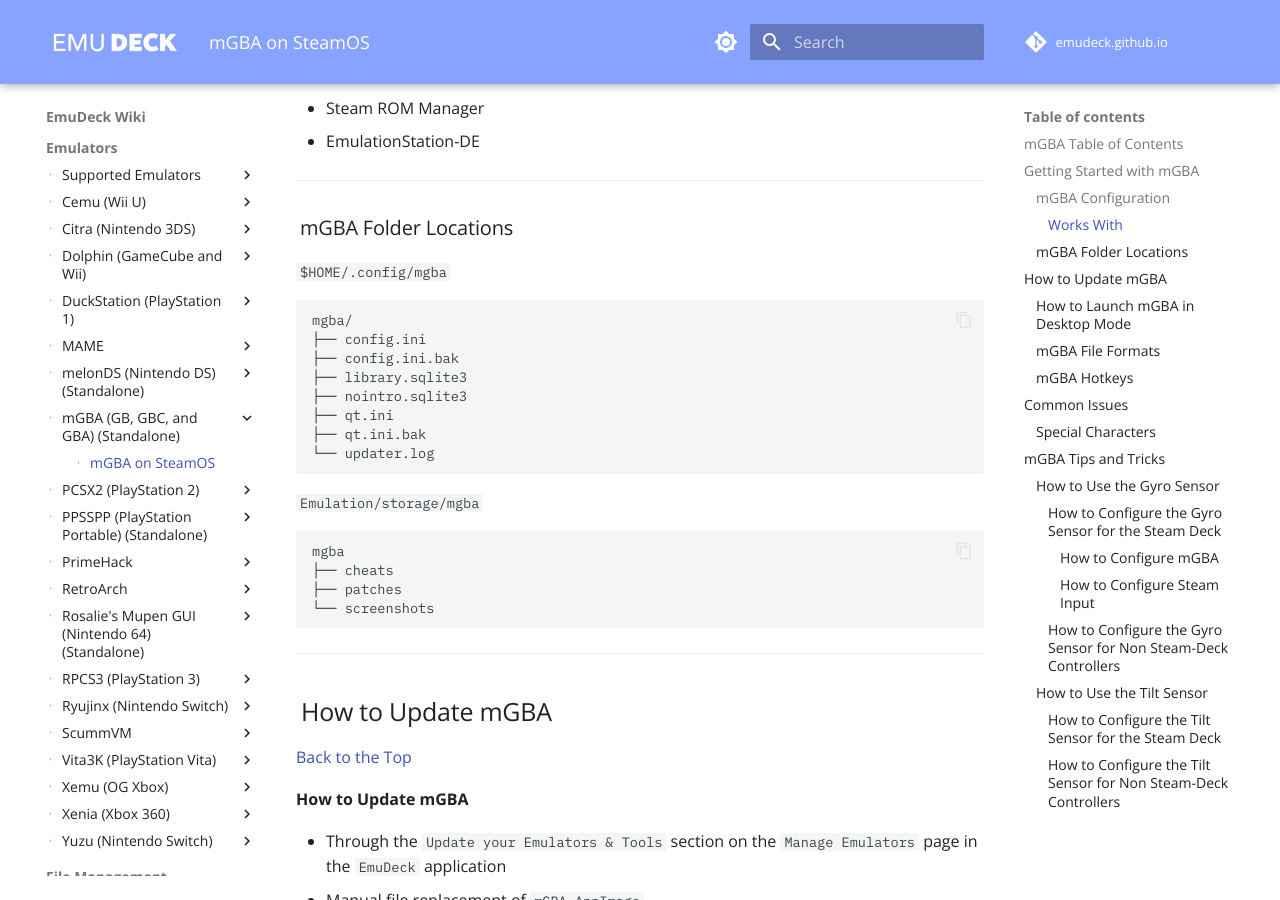
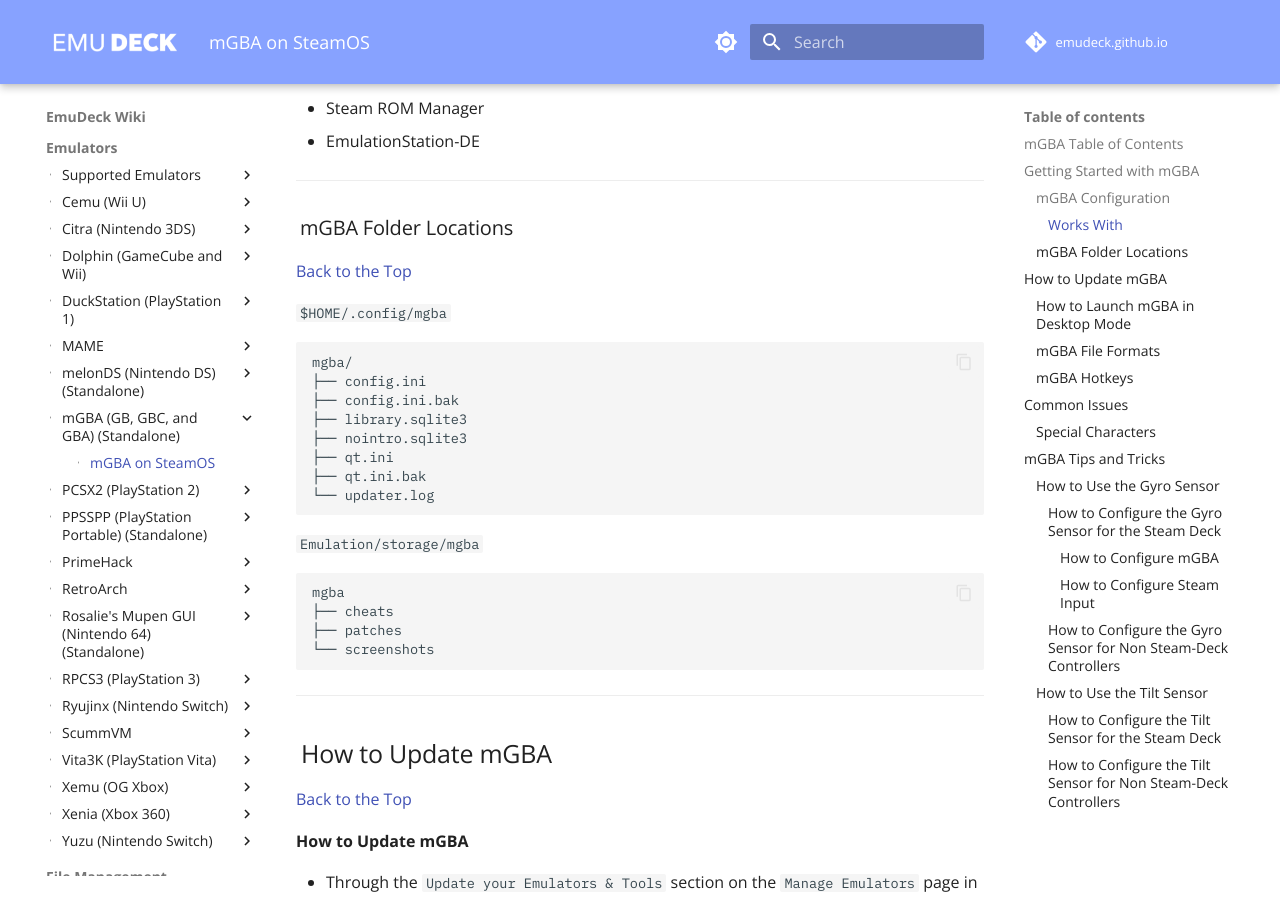
Before and after one commit to EmuDeck/emudeck.github.io, an MkDocs documentation site: the page built from docs/emulators/steamos/mgba.md, in a window 1280 px wide and 900 px high, scrolled down 2275 px. Built offline with MkDocs 1.6.1 and Material for MkDocs 9.7.7, drawn with Linux system fonts in a browser that asks for light colours; comment, search, counter and statistics services are not loaded.

Commit message:
Add back to top links - folder location sections

```diff
--- a/docs/emulators/steamos/mgba.md
+++ b/docs/emulators/steamos/mgba.md
@@ -76,6 +76,7 @@
 ***
 
 ### mGBA Folder Locations
+[Back to the Top](#mgba-table-of-contents)
 
 `$HOME/.config/mgba`
 
```
Also changed, not shown: docs/emulators/steamos/vita3k.md (+1 -0 lines).
